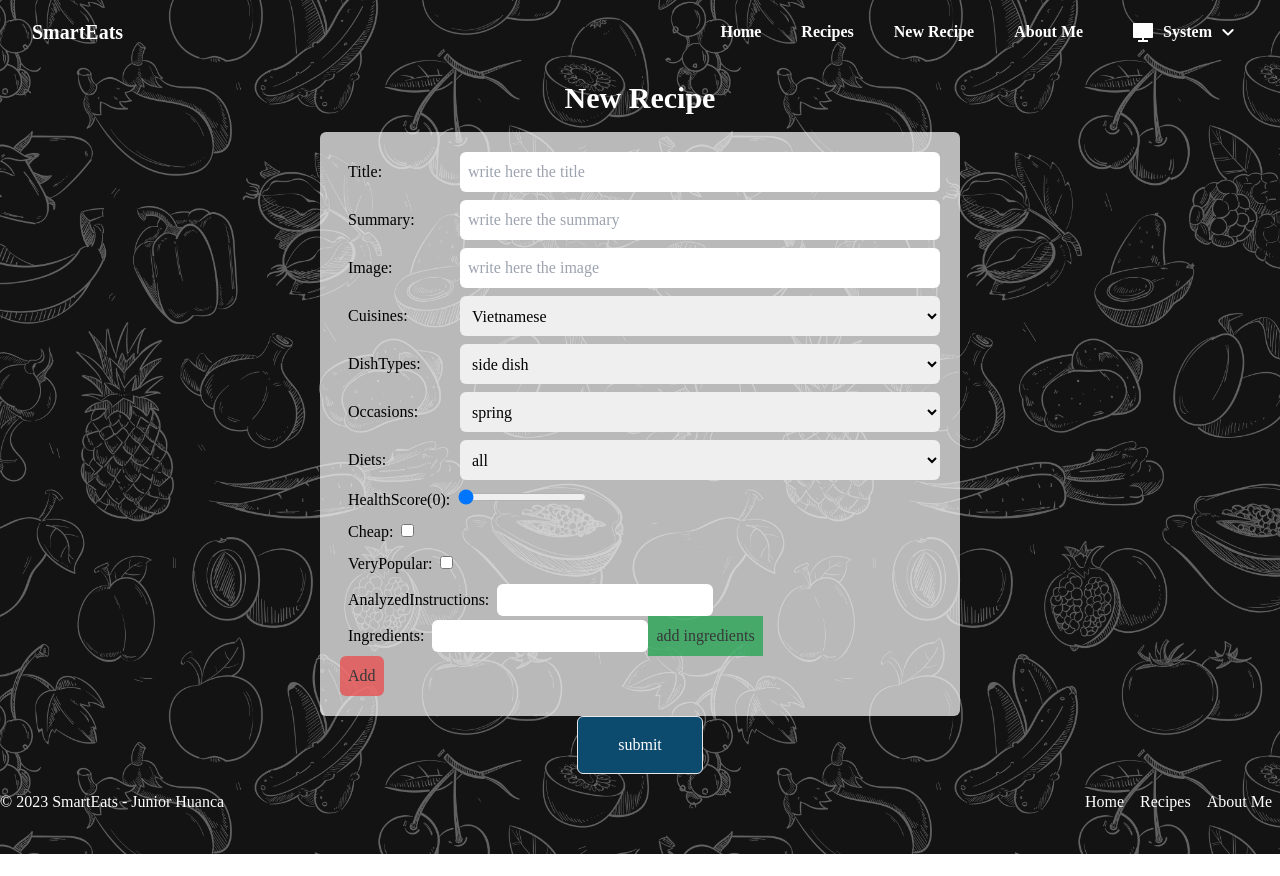
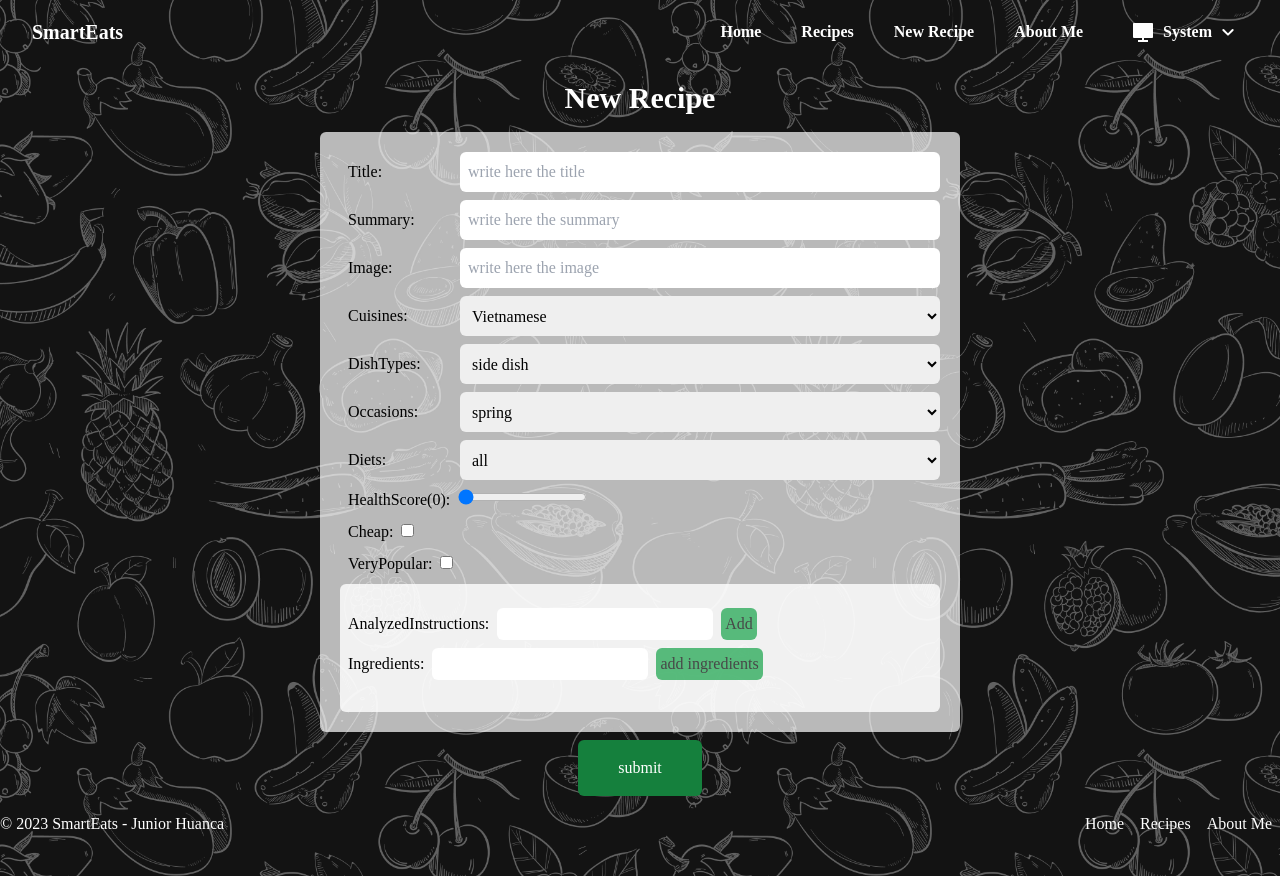
Before and after one commit to JuniorHuanca/Foods, a Next.js app: page /newRecipe in a window 1280 px wide. Before the commit the page ends 854 px from the top, so only its background shows below. Built offline with nearby package versions, Linux system fonts and the light colour scheme.

Commit message:
Instructions component

```diff
--- a/src/app/newRecipe/page.tsx
+++ b/src/app/newRecipe/page.tsx
@@ -123,7 +123,7 @@ const NewRecipe = (props: Props) => {
           </div>
           <button
             type="submit"
-            className="bg-sky-900 py-4 px-10 rounded-md border hover:scale-125 transition-transform text-white"
+            className="mt-2 bg-green-700 py-4 px-10 rounded-md hover:scale-125 transition-transform text-white"
           >
             submit
           </button>
--- a/src/components/NewRecipe/Instructions.tsx
+++ b/src/components/NewRecipe/Instructions.tsx
@@ -85,13 +85,11 @@ const Instructions = ({ fieldName, formik }: Props) => {
       image: "",
     });
   };
-  console.log(step);
-  console.log(formik.values[fieldName]);
   return (
-    <div className="">
+    <div className="dark:bg-white/10 bg-white/80 py-4 rounded-md">
       <label className="capitalize p-2">{fieldName}:</label>
       <input
-        className="px-2 py-1 rounded-md"
+        className="px-2 py-1 rounded-md mt-2"
         type="text"
         value={step.step}
         onChange={(e) =>
@@ -101,10 +99,18 @@ const Instructions = ({ fieldName, formik }: Props) => {
           })
         }
       />
+      <button
+        className="bg-green-600 ml-2 p-1 rounded-md disabled:opacity-70"
+        type="button"
+        disabled={!step.step}
+        onClick={handleAddStep}
+      >
+        Add
+      </button>
       <div>
         <label className="capitalize p-2">ingredients:</label>
         <input
-          className="px-2 py-1 rounded-md"
+          className="px-2 py-1 rounded-md mt-2"
           type="text"
           value={ingredient.name}
           onChange={(e) =>
@@ -114,26 +120,22 @@ const Instructions = ({ fieldName, formik }: Props) => {
             })
           }
         />
-        {step.ingredients.map((e, index) => (
-          <span key={index}>{e.name}</span>
-        ))}
         <button
           type="button"
-          className="bg-green-600 p-2 disabled:opacity-70"
+          className="bg-green-600 ml-2 p-1 rounded-md disabled:opacity-70"
           onClick={() => handleItems("ingredients", ingredient)}
           disabled={!ingredient.name}
         >
           add ingredients
         </button>
+        <div className="flex flex-wrap justify-center gap-2 py-2">
+          {step.ingredients.map((e, index) => (
+            <span key={index} className="border-2 border-black dark:border-white p-2">
+              {index + 1} - {e.name}
+            </span>
+          ))}
+        </div>
       </div>
-      <button
-        className="bg-red-500 p-2 rounded-md disabled:opacity-70"
-        type="button"
-        disabled={!step.step}
-        onClick={handleAddStep}
-      >
-        Add
-      </button>
       {prevValues[0] && (
         <details open={false}>
           <summary className="md:text-2xl font-semibold my-4">
```
